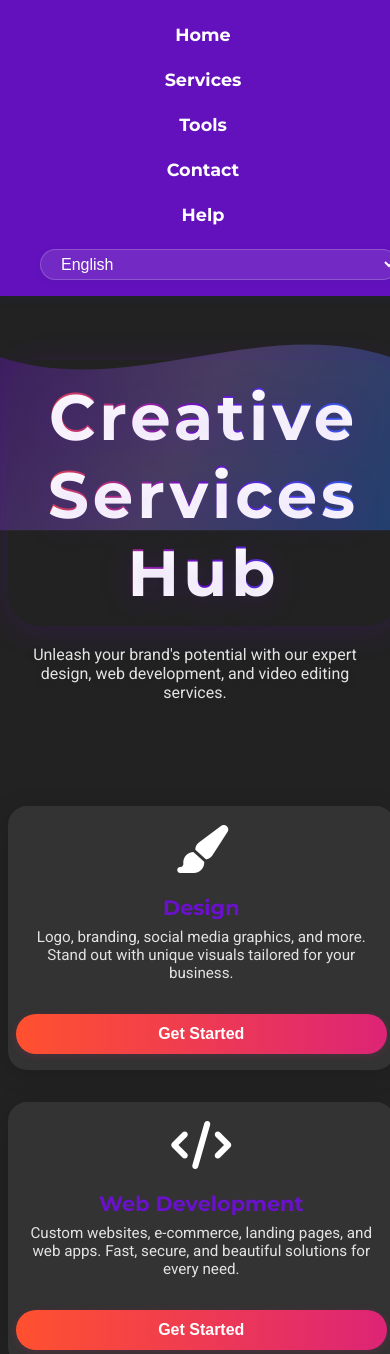
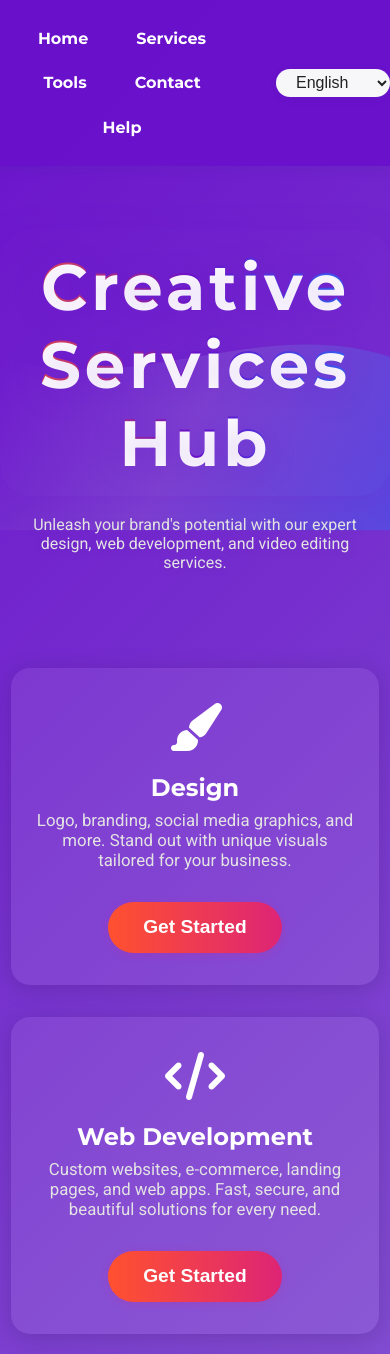
Before and after one commit to amine-makes/index, a website: page index.html in a window 390 px wide. Shown: the top 1354 px of the page. Drawn offline with Linux system fonts and the light colour scheme.

Commit message:
Fix mobile navigation layout and spacing

```diff
--- a/style.css
+++ b/style.css
@@ -1,3 +1,6 @@
+/* Importing neon from @netlify/neon */
+@import url('@netlify/neon');
+
 /* Navigation Bar */
 .navbar {
     width: 100%;
@@ -6,6 +9,10 @@
     top: 0;
     z-index: 100;
     box-shadow: 0 2px 12px rgba(30,60,114,0.10);
+    padding: 0.5rem;
+    display: flex;
+    justify-content: space-between;
+    align-items: center;
 }
 .navbar ul {
     display: flex;
@@ -13,10 +20,13 @@
     align-items: center;
     list-style: none;
     margin: 0;
-    padding: 0.5rem 0;
+    padding: 0;
+    flex-wrap: nowrap;
+    flex: 1;
 }
 .navbar li {
-    margin: 0 1.5rem;
+    margin: 0 1rem;
+    white-space: nowrap;
 }
 .navbar a {
     color: #fff;
@@ -299,76 +309,30 @@ footer {
     max-width: 95vw;
   }
   .navbar {
-    padding: 0.5rem;
+    padding: 1rem 0;
+    text-align: center;
   }
   .navbar ul {
-    flex-direction: column;
-    gap: 0.5rem;
+    display: flex;
+    flex-direction: row;
+    flex-wrap: wrap;
+    justify-content: center;
+    padding: 0;
+    margin: 0;
   }
   .navbar li {
-    margin: 0.5rem 0;
+    margin: 0.3rem 0.5rem;
+    width: auto;
+  }
+  .navbar a {
+    display: block;
+    padding: 0.5rem 1rem;
+    font-size: 1rem;
   }
   #langSwitcher {
-    width: 100%;
-    margin: 0.5rem 0;
-    padding: 0.5rem;
-    font-size: 1rem;
-    background: rgba(255,255,255,0.1);
-    color: #fff;
-    border: 1px solid rgba(255,255,255,0.2);
-    border-radius: 0.5rem;
-  }
-  .services, .tool-list, .testimonials > div, .blog > div {
-    flex-direction: column !important;
-    align-items: center !important;
-    gap: 1rem !important;
-    display: flex !important;
-  }
-  .service-card, .tool-card, .testimonials > div > div, .blog > div > div {
-    width: 95vw !important;
-    padding: 1rem 0.5rem !important;
-    margin: 0.5rem 0 !important;
-    text-align: center !important;
-  }
-  .newsletter {
-    padding: 1.5rem 0.5rem !important;
-  }
-  .newsletter h2 {
-    font-size: 1.5rem !important;
-  }
-  .newsletter form, .contact form, .request form {
-    max-width: 95vw !important;
-    padding: 0 0.5rem !important;
-  }
-  .faq {
-    padding: 1rem !important;
-    max-width: 95vw !important;
-  }
-  section, header, footer {
-    padding-left: 0.5rem !important;
-    padding-right: 0.5rem !important;
-  }
-  body {
-    background: #222 !important;
-    color: #fff !important;
-  }
-  .service-desc, .tool-card p, .blog p, .testimonials p {
-    color: #e3e3e3 !important;
-    font-size: 0.95rem !important;
-  }
-  .service-title, .tool-card h3, .blog h3, .testimonials div {
-    color: #6a11cb !important;
-    font-size: 1.3rem !important;
-  }
-  .cta {
-    width: 100% !important;
-    font-size: 1rem !important;
-    padding: 0.7rem 0.5rem !important;
-  }
-  footer {
-    font-size: 0.9rem !important;
-    padding: 1rem 0.2rem !important;
-    margin-top: 2rem !important;
+    margin-top: 0.5rem;
+    width: auto;
+    padding: 0.5rem 1rem;
   }
 }
 
```
